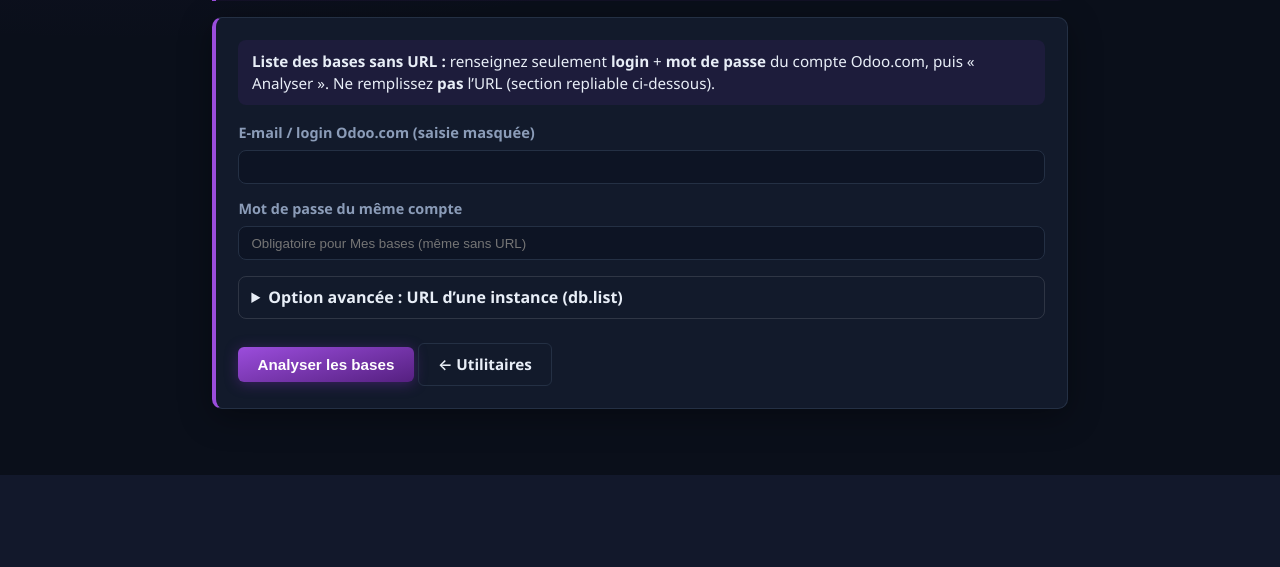
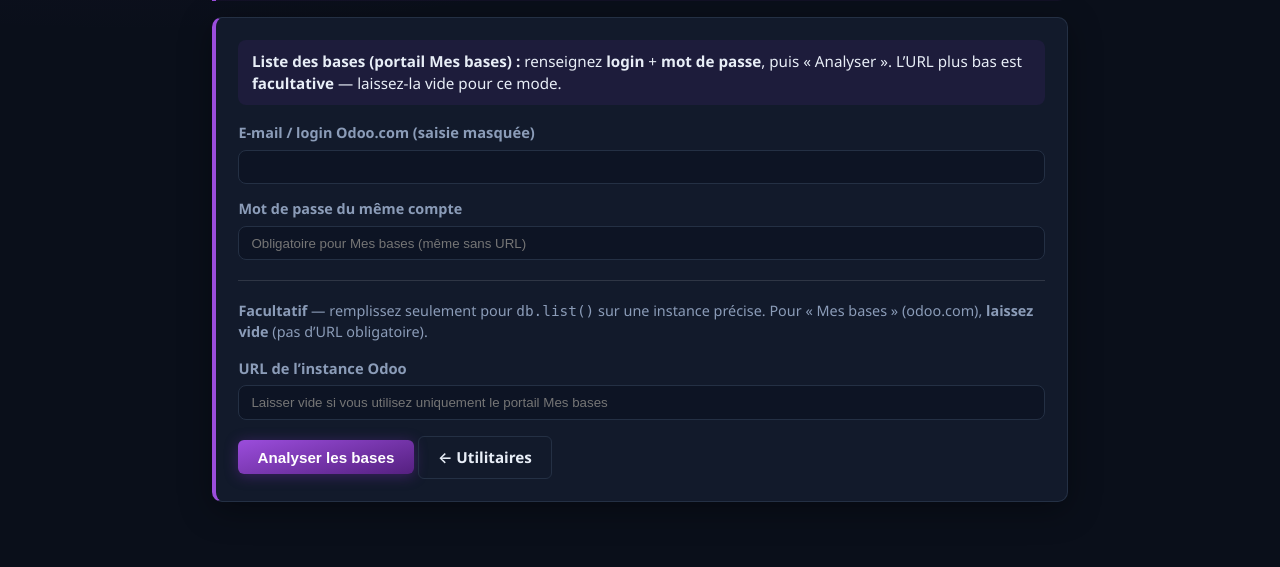
Before and after one commit to Support-Senedoo/pythonanywhere, a Flask app: template odoo-pythonanywhere/web_app/templates/staff/odoo_account_probe.html in a window 1280 px wide. Shown: the part 464-1031 px from the top of the page. Before the commit the page ends 939 px from the top, so only its background shows below. Run offline with Flask 3, Linux system fonts and the light colour scheme; the template is opened without the code that fills it, so the values that code supplies are empty.

Commit message:
Sonde bases: URL hors details, pas de validation bloquante, v1.2.4
Made-with: Cursor

```diff
--- a/odoo-pythonanywhere/web_app/blueprints/staff.py
+++ b/odoo-pythonanywhere/web_app/blueprints/staff.py
@@ -181,7 +181,7 @@ def utilities_home():
     return render_template("staff/utilities.html", clients=reg)
 
 
-_ODOO_PROBE_UTIL_VERSION = "1.2.3"
+_ODOO_PROBE_UTIL_VERSION = "1.2.4"
 _ODOO_PROBE_UTIL_DATE = "2026-04-03"
 
 
--- a/odoo-pythonanywhere/web_app/templates/staff/odoo_account_probe.html
+++ b/odoo-pythonanywhere/web_app/templates/staff/odoo_account_probe.html
@@ -27,8 +27,8 @@
 
 <div class="sn-card sn-card--accent">
   <p style="margin:0 0 1rem;padding:0.65rem 0.85rem;background:rgba(111,45,168,0.12);border-radius:8px;line-height:1.45;font-size:0.95rem;">
-    <strong>Liste des bases sans URL :</strong> renseignez seulement <strong>login</strong> + <strong>mot de passe</strong> du compte Odoo.com, puis « Analyser ».
-    Ne remplissez <strong>pas</strong> l’URL (section repliable ci‑dessous).
+    <strong>Liste des bases (portail Mes bases) :</strong> renseignez <strong>login</strong> + <strong>mot de passe</strong>, puis « Analyser ».
+    L’URL plus bas est <strong>facultative</strong> — laissez-la vide pour ce mode.
   </p>
   {# type="text" sur l’URL : évite la validation navigateur « champ URL » qui bloque l’envoi vide. #}
   <form method="post" autocomplete="off" novalidate data-sn-probe="odoo-bases">
@@ -43,19 +43,18 @@
     <input type="password" id="odoo_password" name="odoo_password" value="" autocomplete="current-password"
            placeholder="Obligatoire pour Mes bases (même sans URL)">
 
-    <details style="margin:1rem 0 0.5rem;border:1px solid rgba(255,255,255,0.12);border-radius:8px;padding:0.5rem 0.75rem;">
-      <summary style="cursor:pointer;font-weight:600;">Option avancée : URL d’une instance (db.list)</summary>
-      <p class="sn-muted" style="margin:0.65rem 0 0.5rem;font-size:0.88rem;">
-        À ouvrir seulement si vous voulez interroger <code>db.list()</code> sur <strong>une</strong> instance précise.
-        Pour le portail « Mes bases », laissez ce champ vide.
-      </p>
-      <label for="odoo_url" class="sn-muted">URL de l’instance</label>
-      <input type="text" id="odoo_url" name="odoo_url" autocapitalize="none" spellcheck="false" aria-required="false"
-             value="{{ request.form.get('odoo_url', '') }}"
-             placeholder="ex. https://monentreprise.odoo.com (facultatif)">
-    </details>
+    {# URL hors <details> : évite les validations navigateur bizarres sur champs requis / type=url dans un bloc fermé. Jamais d’attribut required ici. #}
+    <hr style="margin:1.25rem 0;border:none;border-top:1px solid rgba(255,255,255,0.12);">
+    <p class="sn-muted" style="font-size:0.9rem;margin:0 0 0.5rem;line-height:1.45;">
+      <strong>Facultatif</strong> — remplissez seulement pour <code>db.list()</code> sur une instance précise.
+      Pour « Mes bases » (odoo.com), <strong>laissez vide</strong> (pas d’URL obligatoire).
+    </p>
+    <label for="odoo_url" class="sn-muted">URL de l’instance Odoo</label>
+    <input type="text" id="odoo_url" name="odoo_url" autocapitalize="none" spellcheck="false"
+           value="{{ request.form.get('odoo_url', '') }}"
+           placeholder="Laisser vide si vous utilisez uniquement le portail Mes bases">
 
-    {# formnovalidate : certains navigateurs ignorent novalidate sur <form> dans des cas limites #}
+    {# formnovalidate : désactive la validation HTML5 (évite « Veuillez remplir ce champ » sur type=url vide, etc.) #}
     <button type="submit" formnovalidate style="margin-top:0.85rem;">Analyser les bases</button>
     <a class="sn-btn sn-btn--ghost" href="{{ url_for('staff.utilities_home') }}">← Utilitaires</a>
   </form>
```
